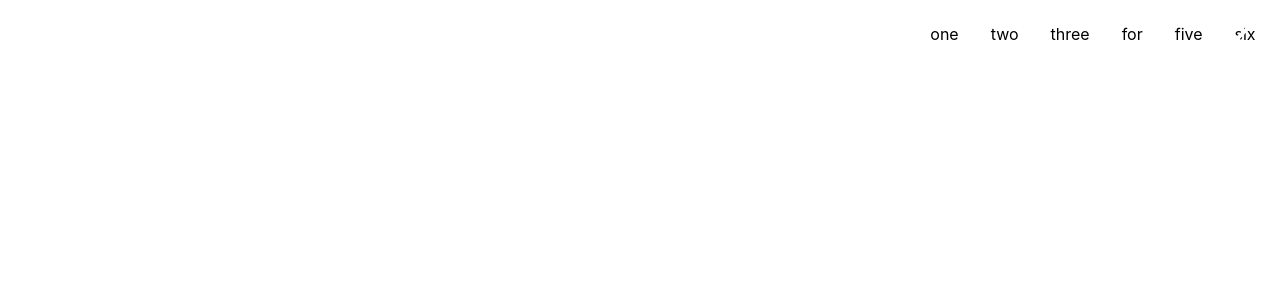
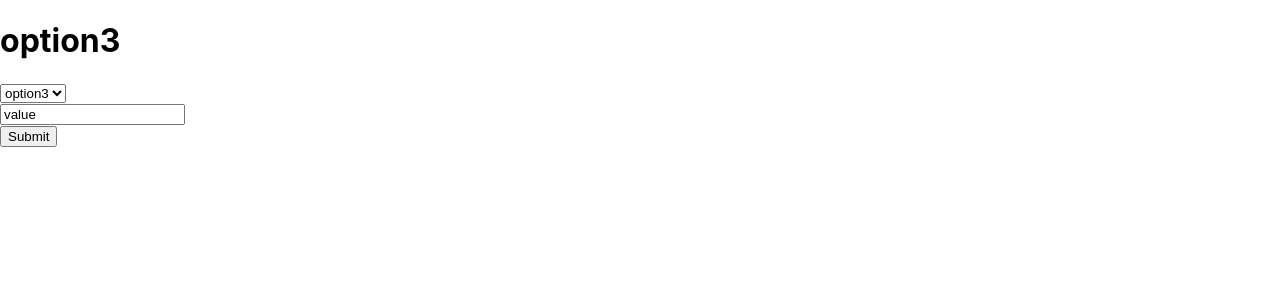
Before and after one commit to hope-s/react-botostart-course, a React (Create React App) app: page / in a window 1280 px wide. Shown: the top 300 px of the page. Built offline with nearby package versions, Linux system fonts and the light colour scheme.

Commit message:
changeHandler

```diff
--- a/package.json
+++ b/package.json
@@ -6,6 +6,7 @@
     "@testing-library/jest-dom": "^5.16.2",
     "@testing-library/react": "^12.1.4",
     "@testing-library/user-event": "^13.5.0",
+    "node-sass": "^7.0.1",
     "radium": "^0.26.2",
     "react": "^17.0.2",
     "react-dom": "^17.0.2",
--- a/src/Components/App.jsx
+++ b/src/Components/App.jsx
@@ -1,46 +1,14 @@
 // import styles from "./App.module.css";
 import React from "react";
-import Hamburger from "./Hamburger";
+import Main from "./Main";
 import styled, { css } from "styled-components";
-
-const Ul = styled.ul`
-  @media only screen and (max-width: 500px) {
-    flex-direction: column;
-    align-items: center;
-    border-radius: 5px;
-    background-color: ${({ isOpen }) => (isOpen ? "blue" : "white")};
-    height: ${({ isOpen }) => (isOpen ? "10%" : "0")};
-    color: white;
-    transition: all 0.4s cubic-bezier(0.175, 0.885, 0.32, 1.275);
-  }
-  padding: 0.125rem;
-  margin: 0.4rem;
-  display: flex;
-  flex-direction: row;
-  justify-content: right;
-  list-style: none;
-  & li {
-    margin: 1rem;
-    opacity: ${({ isOpen }) => (isOpen ? "1" : "0")};
-  }
-`;
 
 function App(props) {
   const [open, setOpen] = React.useState(true);
   return (
-    <>
-      <div onClick={() => setOpen((state) => !state)}>
-        <Hamburger state={open} />
-      </div>
-      <Ul isOpen={open}>
-        <li>one</li>
-        <li>two</li>
-        <li>three</li>
-        <li>for</li>
-        <li>five</li>
-        <li>six</li>
-      </Ul>
-    </>
+    <div className="Main">
+      <Main/>
+    </div>
   );
 }
 
--- a/src/Components/Hamburger.jsx
+++ /dev/null
@@ -1,39 +0,0 @@
-import React from "react";
-import styled from "styled-components";
-
-const Div = styled.div`
-  padding: 10px;
-  cursor: pointer;
-  position: absolute;
-  top: 15px;
-  right: 15px;
-  z-index: 9999;
-  & div {
-    height: 4px;
-    width: 35px;
-    margin: 4px;
-    border-radius: 2px;
-    background-color: ${({ isOpen }) => (isOpen ? "white" : "#000000")};
-    transition: all 0.4s cubic-bezier(0.175, 0.885, 0.32, 1.275);
-    transform-origin: 29px;
-  }
-  & :nth-child(1) {
-    transform: ${({ isOpen }) => (isOpen ? "rotate(-45deg)" : "rotate(0)")};
-  }
-  & :nth-child(2) {
-    opacity: ${({ isOpen }) => (isOpen ? "0" : "1")};
-  }
-  & :nth-child(3) {
-    transform: ${({ isOpen }) => (isOpen ? "rotate(45deg)" : "rotate(0)")};
-  }
-`;
-
-export default function Hamburger({ state }) {
-  return (
-    <Div isOpen={state}>
-      <div></div>
-      <div></div>
-      <div></div>
-    </Div>
-  );
-}
--- /dev/null
+++ b/src/Components/Main.jsx
@@ -0,0 +1,45 @@
+import React, { Component } from "react";
+
+export default class Main extends Component {
+  constructor() {
+    super();
+    this.state = { option: "option3", text: "value" };
+  }
+
+  handelChange = (e) => {
+    const { value } = e.target;
+    this.setState({
+      option: value,
+    });
+  };
+
+  handelChange2 = (e) => {
+    const { value } = e.target;
+    this.setState({
+      text: value,
+    });
+  };
+
+  handelSubmit = (e) => {
+    e.preventDefault();
+    console.log(this.state.option);
+    console.log(this.state.text);
+  };
+
+  render() {
+    return (
+      <form onSubmit={this.handelSubmit}>
+        <h1>{this.state.option}</h1>
+        <select value={this.state.option} onChange={this.handelChange}>
+          <option value="option1">option1</option>
+          <option value="option2">option2</option>
+          <option value="option3">option3</option>
+        </select>
+        <br />
+        <input value={this.state.text} onChange={this.handelChange2} />
+        <br />
+        <button type="submit">Submit</button>
+      </form>
+    );
+  }
+}
--- a/src/index.css
+++ b/src/index.scss
@@ -7,8 +7,3 @@ body {
   -moz-osx-font-smoothing: grayscale;
   overflow-x: hidden;
 }
-
-code {
-  font-family: source-code-pro, Menlo, Monaco, Consolas, 'Courier New',
-    monospace;
-}
```
Also changed, not shown: src/index.js (+6 -6 lines), 1 other file (tests, documents, lock files or other folders).
